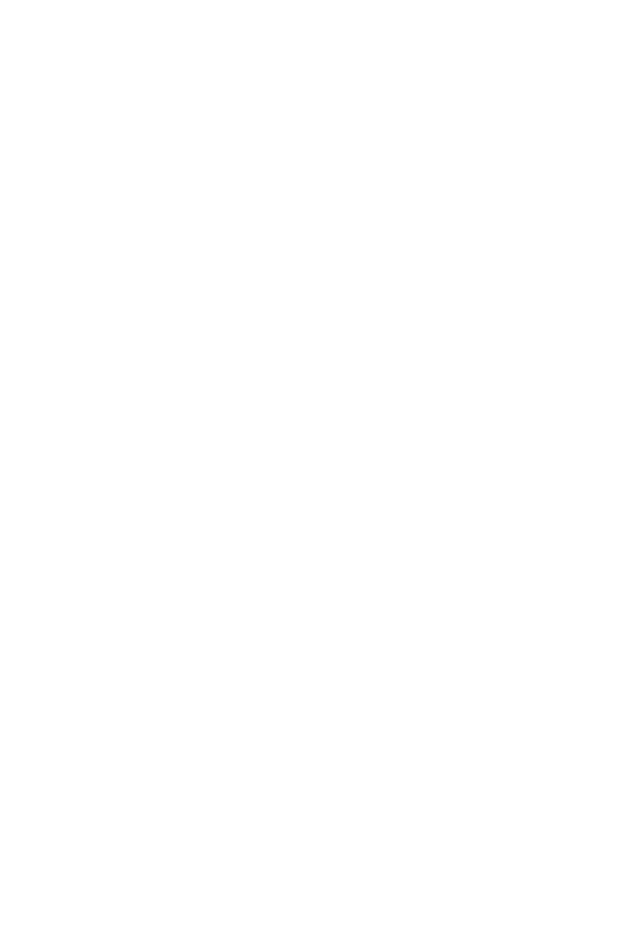
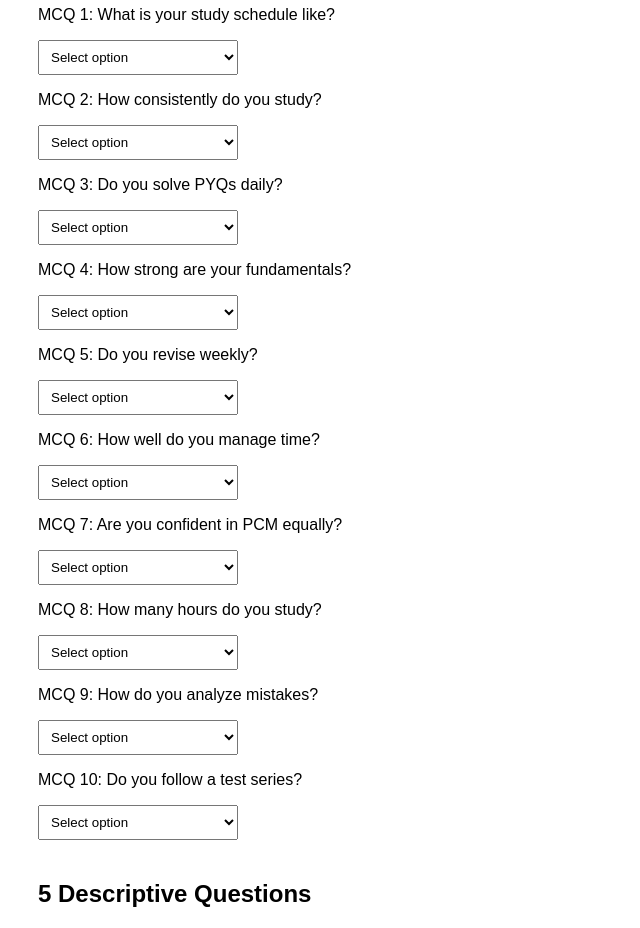
Before and after one commit to Akshansh777/jee-website-ui, a React (Vite) app: page / in a window 1280 px wide. Shown: the part 160-1088 px from the top of the page, without its empty margins (0-640 px from the left). Before the commit the page ends 800 px from the top, so only its background shows below. Built offline with nearby package versions, Linux system fonts and the light colour scheme.

Commit message:
Update App.jsx with JEE Mentorship Assessment

```diff
--- a/src/App.jsx
+++ b/src/App.jsx
@@ -1,9 +1,62 @@
-import './App.css'
+import { useState } from "react";
 
-export default function App() {
+function App() {
+  const mcqs = [
+    "MCQ 1: What is your study schedule like?",
+    "MCQ 2: How consistently do you study?",
+    "MCQ 3: Do you solve PYQs daily?",
+    "MCQ 4: How strong are your fundamentals?",
+    "MCQ 5: Do you revise weekly?",
+    "MCQ 6: How well do you manage time?",
+    "MCQ 7: Are you confident in PCM equally?",
+    "MCQ 8: How many hours do you study?",
+    "MCQ 9: How do you analyze mistakes?",
+    "MCQ 10: Do you follow a test series?",
+  ];
+
+  const descriptive = [
+    "Describe your weak areas.",
+    "Describe your strong areas.",
+    "What distracts you the most?",
+    "How do you revise?",
+    "What is your study strategy for the next 30 days?"
+  ];
+
   return (
-    <main>
-      React ⚛️ + Vite ⚡ + Replit!
-    </main>
-  )
+    <div style={{ padding: "30px", fontFamily: "sans-serif" }}>
+      <h1>JEE Mentorship Assessment</h1>
+
+      <h2>10 MCQ Questions</h2>
+      {mcqs.map((q, i) => (
+        <div key={i} style={{ margin: "15px 0" }}>
+          <p>{q}</p>
+          <select style={{ padding: "8px", width: "200px" }}>
+            <option>Select option</option>
+            <option>Option 1</option>
+            <option>Option 2</option>
+            <option>Option 3</option>
+            <option>Option 4</option>
+          </select>
+        </div>
+      ))}
+
+      <h2 style={{ marginTop: "40px" }}>5 Descriptive Questions</h2>
+      {descriptive.map((q, i) => (
+        <div key={i} style={{ margin: "15px 0" }}>
+          <p>{q}</p>
+          <textarea
+            style={{
+              width: "100%",
+              height: "80px",
+              padding: "10px",
+              border: "1px solid #ccc",
+              borderRadius: "5px"
+            }}
+          />
+        </div>
+      ))}
+    </div>
+  );
 }
+
+export default App;
```
